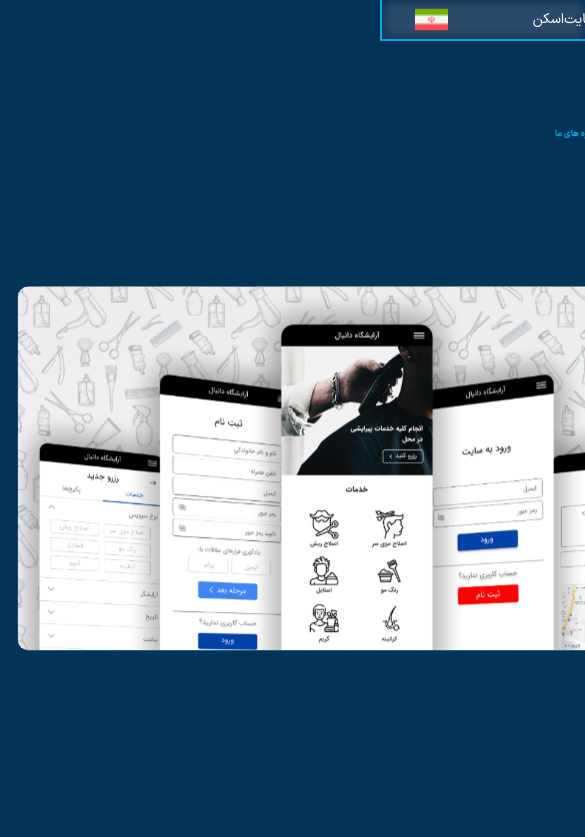
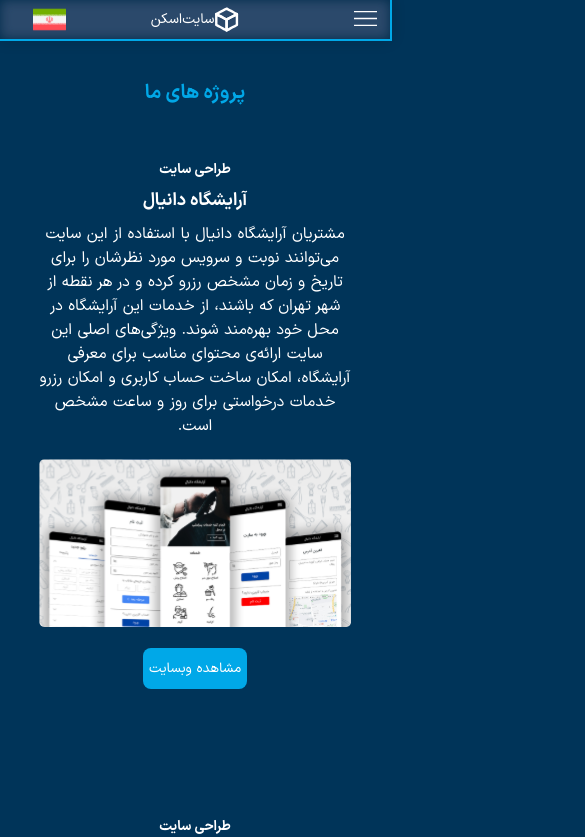
Before and after one commit to amir-reza-programmer/Sitescan, a React (Create React App) app: page /projects in a window 390 px wide. Shown: the top 837 px of the page, 585 px wide, since content can reach past the window. Built offline with nearby package versions, Linux system fonts and the light colour scheme.

Commit message:
projects page mobile

```diff
--- a/src/components/mainPages/ProjectsPage/ProjectsSection.jsx
+++ b/src/components/mainPages/ProjectsPage/ProjectsSection.jsx
@@ -1,8 +1,9 @@
 import projects from "../../../data_information/projects";
-
+import { useSelector } from "react-redux";
 import styles from "./ProjectsSection.module.css";
 
 const ProjectsSection = () => {
+  const mobileView = useSelector((state) => state.mobile.mobileView);
   const rtlMode = (project) => {
     return (
       <div className={styles.project} key={project.id}>
@@ -35,11 +36,44 @@
     );
   };
 
+  const mobileViewMode = (project) => {
+    return (
+      <div className={styles.proj_mobile} key={project.id}>
+        <div className={styles.proj_descriptions_mobile}>
+          <p className={styles.header_title_mobile}>طراحی سایت</p>
+          <p className={styles.proj_title_mobile}>{project.title}</p>
+          <p className={styles.proj_text_mobile}>{project.text}</p>
+        </div>
+        <img
+          className={styles.proj_pic_mobile}
+          src={project.pic}
+          alt="project_pic"
+        ></img>
+        <button className={styles.more_info_btn_mobile} type="button">
+          مشاهده وبسایت
+        </button>
+      </div>
+    );
+  };
+
   return (
-    <div className={styles.projects_section}>
-      <p className={styles.proj_page_title}>پروژه های ما</p>
+    <div
+      className={
+        mobileView ? styles.projects_section_mobile : styles.projects_section
+      }
+    >
+      <p
+        className={
+          mobileView ? styles.proj_page_title_mobile : styles.proj_page_title
+        }
+      >
+        پروژه های ما
+      </p>
       <div>
         {projects.map((project, index) => {
+          if (mobileView) {
+            return mobileViewMode(project);
+          }
           if (index % 2 === 0) {
             return rtlMode(project);
           }
--- a/src/components/mainPages/ProjectsPage/ProjectsSection.module.css
+++ b/src/components/mainPages/ProjectsPage/ProjectsSection.module.css
@@ -77,3 +77,60 @@
   border-radius: 0.5rem;
   cursor: pointer;
 }
+
+
+/* mobile view */
+
+.projects_section_mobile{
+  margin: 20vw 8vw 0;
+}
+.proj_page_title_mobile{
+  margin-bottom: 6vh;
+  font-size: 5vw;
+  text-align: center;
+  color: #00a8e8;
+}
+.proj_mobile{
+  display: flex;
+  justify-content: center;
+  margin-bottom: 15vh;
+  flex-direction: column;
+  align-items: center;
+}
+.proj_descriptions_mobile{
+  display: flex;
+  flex-direction: column;
+  align-items: center;
+}
+.header_title_mobile{
+  font-size: 3.5vw;
+  font-weight: 400;
+  color: white;
+}
+.proj_title_mobile{
+  font-size: 4.5vw;
+    margin: 2vw;
+    color: white;
+}
+.proj_text_mobile{
+  font-size: 4vw;
+  font-weight: 300;
+  color: white;
+  text-align: center;
+  width: 80vw;
+}
+.proj_pic_mobile{
+  width: 80vw;
+  margin-top: 2.5vh;
+}
+.more_info_btn_mobile{
+  font-size: 3.5vw;
+    font-weight: 300;
+    margin-top: 2.5vh;
+    padding: 1.2vh 1.6vw;
+    color: white;
+    background-color: #00a8e8;
+    border: none;
+    border-radius: 0.5rem;
+    cursor: pointer;
+}
--- a/src/data_information/projects.js
+++ b/src/data_information/projects.js
@@ -11,7 +11,7 @@
   {
     id: 0,
     title: "آرایشگاه دانیال",
-    text: "لورم ایپسوم متن ساختگی با تولید سادگی نامفهوم از صنعت چاپ و با استفاده از طراحان گرافیک است. چاپگرها و متون بلکه روزنامه و مجله در ستون و سطرآنچنان که لازم است و برای شرایط فعلی تکنولوژی مورد نیاز و کاربردهای متنوع با هدف بهبود ابزارهای کاربردی می باشد. کتابهای زیادی در شصت و سه درصد گذشته، حال و آینده شناخت فراوان جامعه و متخصصان را می طلبد.",
+    text: "مشتریان آرایشگاه دانیال با استفاده از این سایت می‌توانند نوبت و سرویس مورد نظرشان را برای تاریخ و زمان مشخص رزرو کرده و در هر نقطه از شهر تهران که باشند، از خدمات این آرایشگاه در محل خود بهره‌مند شوند. ویژگی‌های اصلی این سایت ارائه‌ی محتوای مناسب برای معرفی آرایشگاه، امکان ساخت حساب کاربری و امکان رزرو خدمات درخواستی برای روز و ساعت مشخص است.",
     pic: danialHairCut,
     link: "",
     icon: danialHairCutIcon,
@@ -19,7 +19,7 @@
   {
     id: 1,
     title: "شرکت ساختمانی کانور",
-    text: "لورم ایپسوم متن ساختگی با تولید سادگی نامفهوم از صنعت چاپ و با استفاده از طراحان گرافیک است. چاپگرها و متون بلکه روزنامه و مجله در ستون و سطرآنچنان که لازم است و برای شرایط فعلی تکنولوژی مورد نیاز و کاربردهای متنوع با هدف بهبود ابزارهای کاربردی می باشد. کتابهای زیادی در شصت و سه درصد گذشته، حال و آینده شناخت فراوان جامعه و متخصصان را می طلبد.",
+    text: "شرکت کانور مجری پروژه‌های ساختمانی و صنعتی بوده و از میان طرح‌های اجراشده‌ی آن می‌توان به سالن همایش‌های برج میلاد، کارخانه یونیلور ایران، سفارت هلند و سفارت دانمارک اشاره کرد. طراحی سایت جدید این شرکت توسط تیم سایت‌اسکن انجام شده است. در طراحی جدید برخی موارد مانند نحوه‌ی هدایت کاربر به صفحات مختلف و نحوه‌ی نمایش محتوای تصویری بهبود داده شده‌اند. همچنین تم رنگی و فونت متناسب با موضوع تنظیم شده‌است.",
     pic: kanoor,
     link: "",
     icon: autonomScanIcon,
@@ -28,7 +28,7 @@
   {
     id: 2,
     title: "شرکت دلتاسیستم",
-    text: "لورم ایپسوم متن ساختگی با تولید سادگی نامفهوم از صنعت چاپ و با استفاده از طراحان گرافیک است. چاپگرها و متون بلکه روزنامه و مجله در ستون و سطرآنچنان که لازم است و برای شرایط فعلی تکنولوژی مورد نیاز و کاربردهای متنوع با هدف بهبود ابزارهای کاربردی می باشد. کتابهای زیادی در شصت و سه درصد گذشته، حال و آینده شناخت فراوان جامعه و متخصصان را می طلبد.",
+    text: "دلتاسیستم شرکتی فعال در زمینه‌ی راه‌اندازی و تعمیر سیستم‌های امنیتی مانند دوربین‌های مداربسته و گیت‌های کنترل تردد و سیستم‌های ارتباطی و صوتی مانند آیفون تصویری، تجهیزات ارتباط درون‌سازمانی و... است. سایت این شرکت با هدف معرفی شرکت و خدمات آن طراحی شده و شامل صفحه اصلی، معرفی شرکت، صفحات مربوط به معرفی محصولات و کانال‌های ارتباطی با شرکت است.",
     pic: deltaSystem,
     link: "",
     icon: deltaSystemIcon,
@@ -36,7 +36,7 @@
   {
     id: 3,
     title: "تیم رباتیک آتونوم",
-    text: "لورم ایپسوم متن ساختگی با تولید سادگی نامفهوم از صنعت چاپ و با استفاده از طراحان گرافیک است. چاپگرها و متون بلکه روزنامه و مجله در ستون و سطرآنچنان که لازم است و برای شرایط فعلی تکنولوژی مورد نیاز و کاربردهای متنوع با هدف بهبود ابزارهای کاربردی می باشد. کتابهای زیادی در شصت و سه درصد گذشته، حال و آینده شناخت فراوان جامعه و متخصصان را می طلبد.",
+    text: "تیم رباتیک آتونوم در اکوسیستم گلداسکن شکل گرفت و با گروهی از دانشجویان مهندسی برق، مکانیک و کامپیوتر به طراحی و ساخت پروژه‌های رباتیک پرداخت. از جمله پروژه‌های برجسته‌ی این تیم می‌توان به ربات راهنمای هادی اشاره کرد که قابلیت اجرای تور آشنایی با بخش‌های مختلف یک ساختمان را دارد. سایت تیم آتونوم با هدف معرفی این تیم و پروژه‌هایشان طراحی و اجرا شده‌است.",
     pic: autonomScan,
     link: "",
     icon: autonomScanIcon,
```
